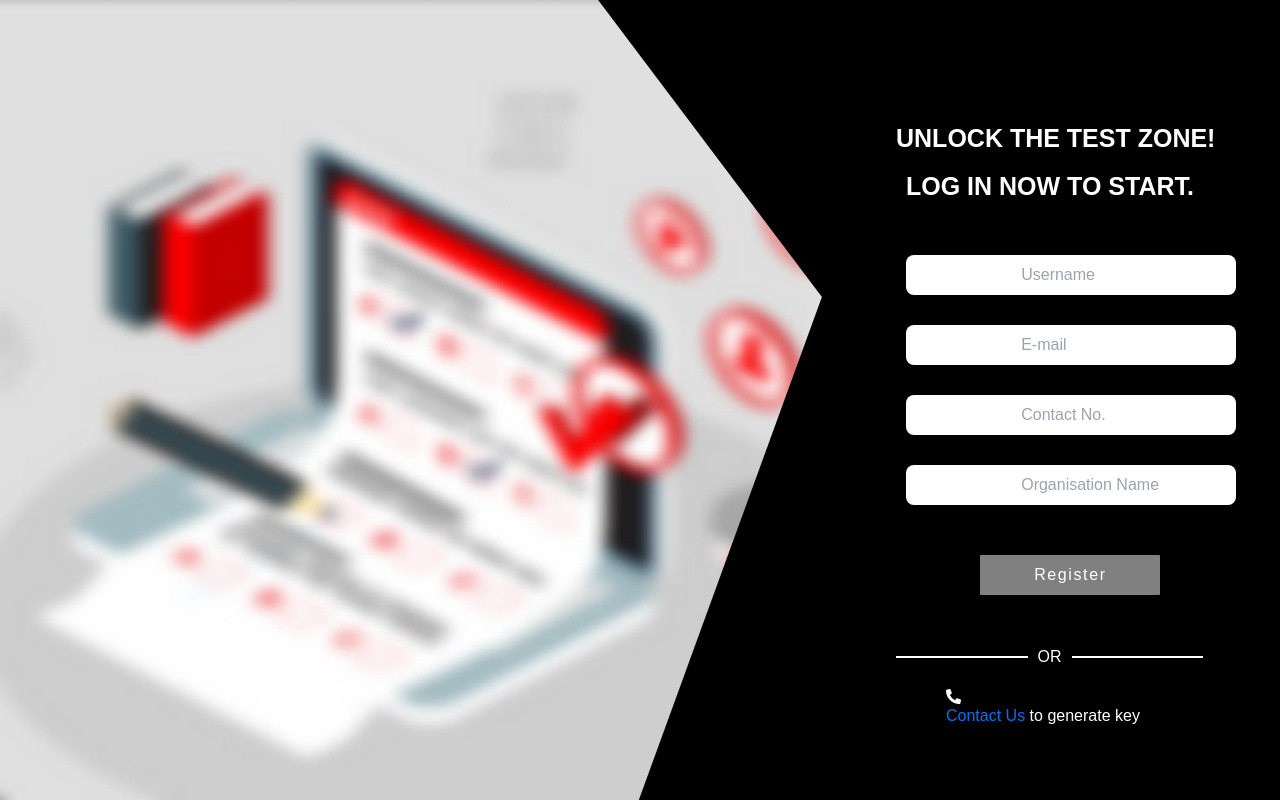
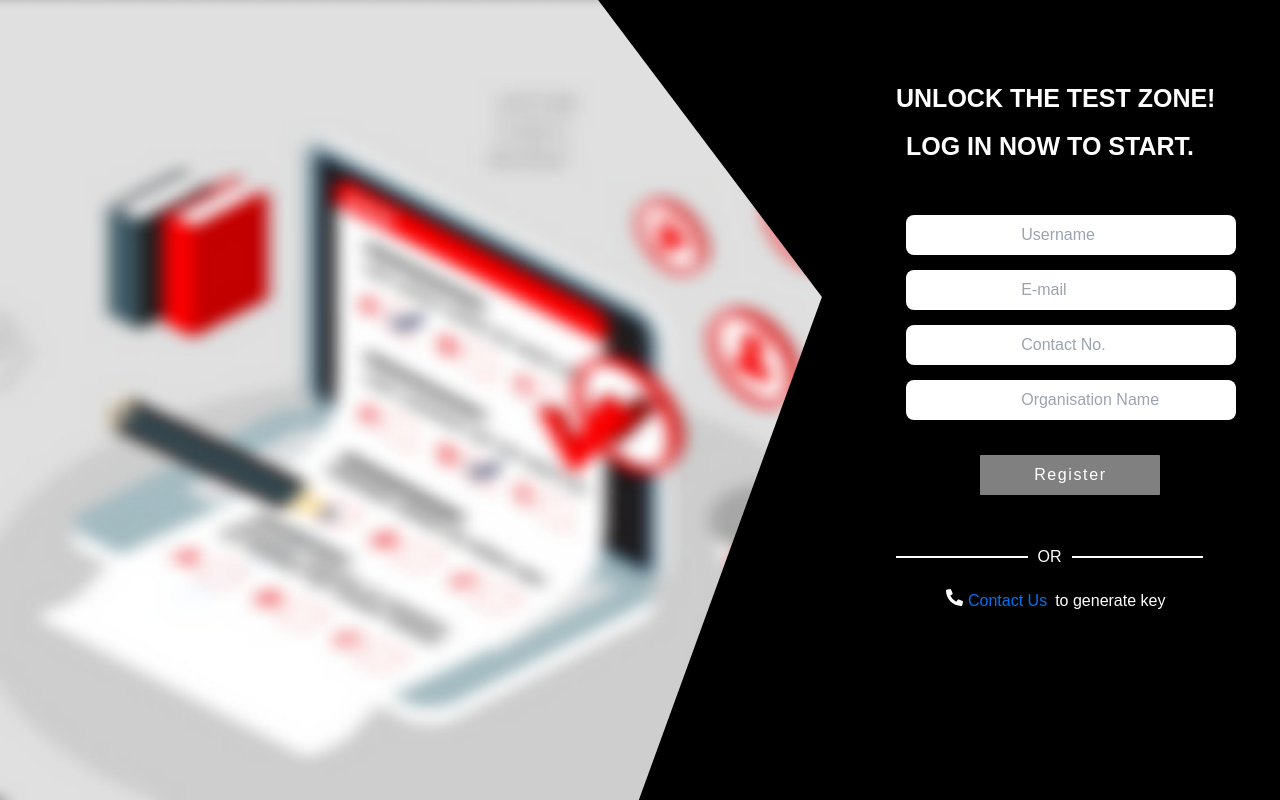
Before and after one commit to smorya-049/OEP_UI, a Next.js app: page /signup in a window 1280 px wide. Built offline with nearby package versions, Linux system fonts and the light colour scheme.

Commit message:
updated signup and login

```diff
--- a/src/components/LogInForm.js
+++ b/src/components/LogInForm.js
@@ -10,10 +10,10 @@ const LogInForm=() =>{
         <p className={styles.p2}>LOG IN NOW TO START.</p>
         <label htmlFor="username" >
         </label>
-        <input type="text" className={styles.input} placeholder="Username"/>
+        <input type="text" className={styles.input} placeholder="Username" required/>
         <label htmlFor="password">
         </label>
-        <input type="text" className={styles.input} placeholder="Password" />
+        <input type="text" className={styles.input} placeholder="Password" required />
         <button className={styles.buttonlogin}>Login</button>
        </form>
        <div className={styles.horizontal_line_container}>
--- a/src/components/LogInForm.module.css
+++ b/src/components/LogInForm.module.css
@@ -65,6 +65,7 @@
     border: none;
     margin-bottom: 30px;
     margin-left: 10px;
+    color: black;
 }
 
 .signup{
--- a/src/components/SignUpForm.js
+++ b/src/components/SignUpForm.js
@@ -10,25 +10,25 @@ const SignUpForm=() =>{
         <p className={styles.p2}>LOG IN NOW TO START.</p>
         <label htmlFor="username" >
         </label>
-        <input type="text" className={styles.input} placeholder="Username"/>
+        <input type="text" className={styles.input} placeholder="Username" required/>
         <label htmlFor="email">
         </label>
-        <input type="email" className={styles.input} placeholder="E-mail" />
+        <input type="email" className={styles.input} placeholder="E-mail" required />
         <label htmlFor="contact" >
         </label>
-        <input type="number" className={styles.input} placeholder="Contact No."/>
+        <input type="number" className={styles.input} placeholder="Contact No." required/>
         <label htmlFor="organisation" >
         </label>
-        <input type="text" className={styles.input} placeholder="Organisation Name"/>
-        <button className={styles.button}>Register</button>
+        <input type="text" className={styles.input} placeholder="Organisation Name" required/>
+        <button className={styles.buttonsign}>Register</button>
        </form>
        <div className={styles.horizontal_line_container}>
         <hr className={styles.horizontal_line} />
         <span className={styles.text_between}>OR</span>
         <hr className={styles.horizontal_line} />
        </div>
-       <p className={styles.p3}><FaPhoneAlt size={15} style={{ marginRight: '10px' }} />{/* Adjust size and style as needed */}
-       <a className={styles.contactus}>Contact Us</a> to generate key</p>
+       <p className={styles.p3}><FaPhoneAlt size={17} style={{ marginRight: '5px'}} />{/* Adjust size and style as needed */}
+       <a className={styles.contactus}>Contact Us</a>  to generate key</p>
     </div>
     )
 }
--- a/src/components/SignUpForm.module.css
+++ b/src/components/SignUpForm.module.css
@@ -23,7 +23,7 @@
     color: #fff;
     position: absolute;
     left: 70%;
-    top: 15%;
+    top: 10%;
 }
 
 .p1{
@@ -43,8 +43,9 @@
 
 .p3{
     margin-left: 50px;
+    display: flex;
 }
-.button{
+.buttonsign{
     color: #fff;
     background-color: grey;
     padding: 8px;
@@ -71,8 +72,9 @@
     padding-left: 30%;
     border-radius: 8px;
     border: none;
-    margin-bottom: 30px;
+    margin-bottom: 15px;
     margin-left: 10px;
+    color: black;
 }
 
 
@@ -80,6 +82,7 @@
   color: #0070f3;
   text-decoration: none;
   cursor: pointer;
+  margin-right: 8px;
 }
 .contactus:hover{
     text-decoration: underline;
```
